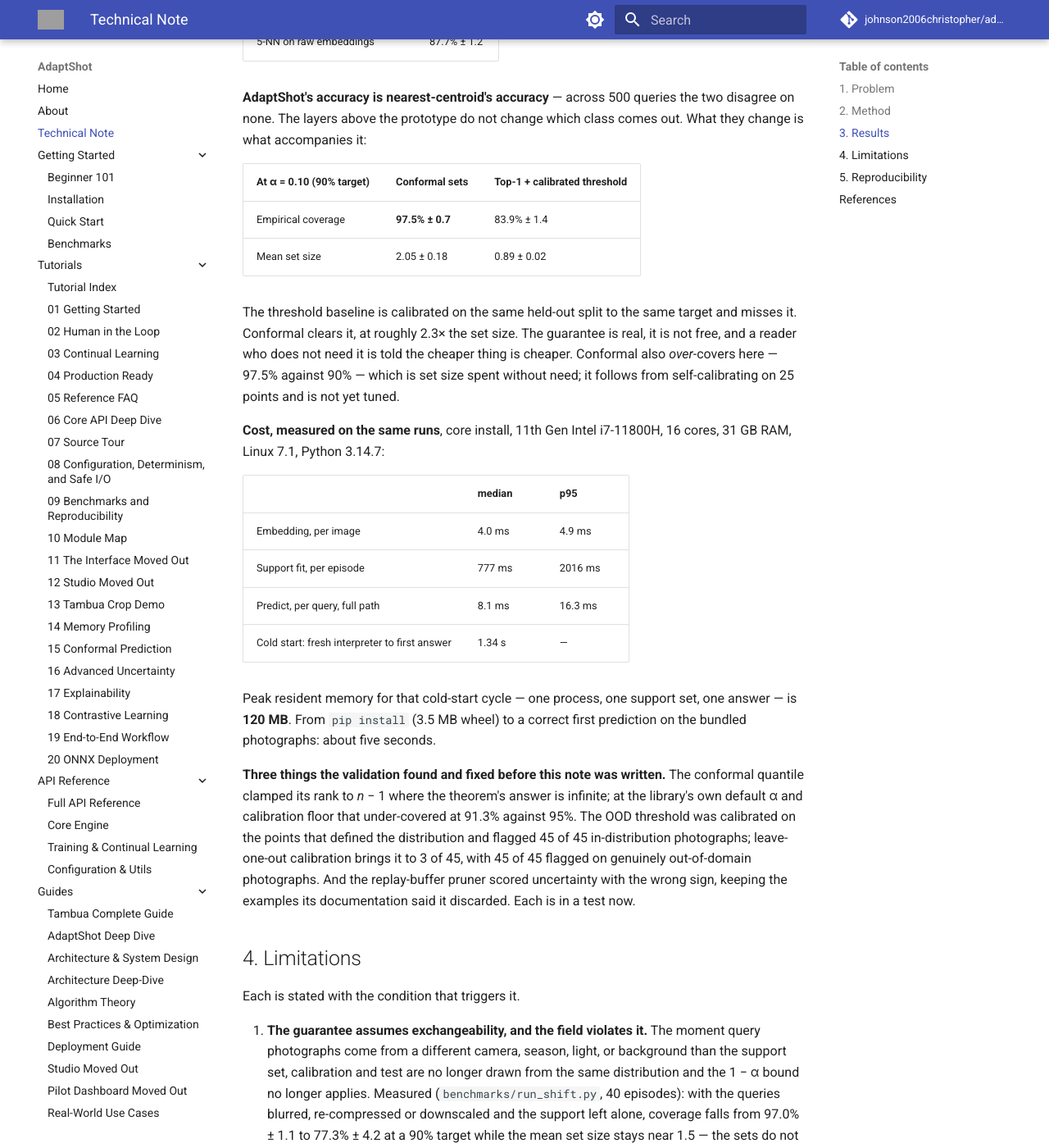
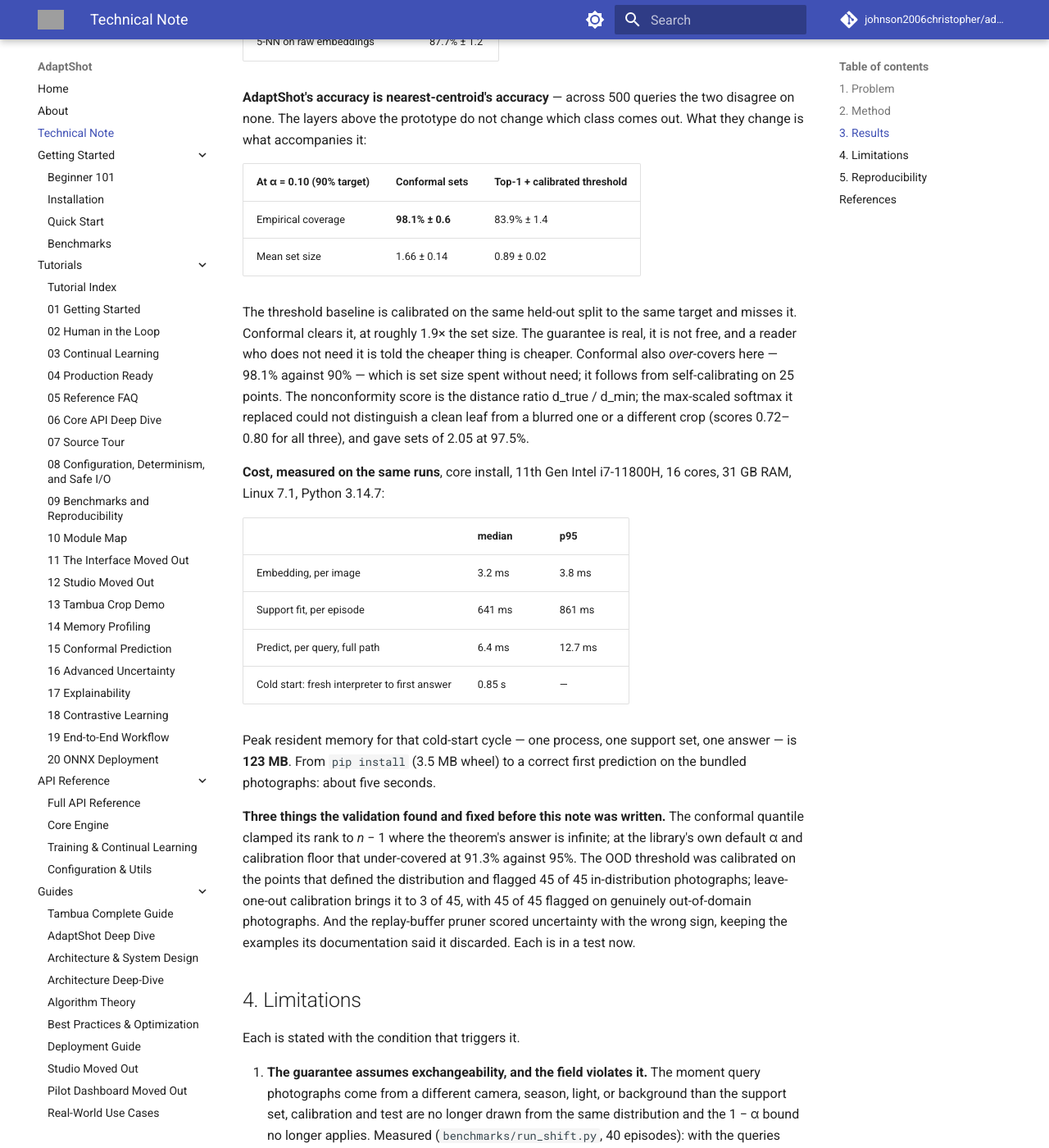
Before and after one commit to johnson2006christopher/adaptshot, an MkDocs documentation site: the page built from docs/technical-note.md, in a window 1280 px wide and 1400 px high, scrolled down 1701 px. Shown: the whole window at 82% size. Built offline with MkDocs 1.6.1 and Material for MkDocs 9.7.7, drawn with Linux system fonts in a browser that asks for light colours; comment, search, counter and statistics services are not loaded; grey boxes are pictures that could not be loaded.

Commit message:
fix: score nonconformity as a distance ratio; the max-scaled softmax could not tell anything apart (#86)
The nonconformity score divided every distance by the row's maximum before a
five-way softmax, so every logit sat in [-1, 0] and the softmax was nearly
uniform. Measured on a real episode, the score for a clean photograph was
0.772, for the same photograph blurred 0.785, for a leaf of a crop the model
had never seen 0.757. A score that cannot tell those apart cannot widen a
prediction set when it should, which is the mechanism behind the silent
failure #29 measured.

The default is now the distance ratio d_true / min(d): 1.0 for the nearest
class, growing with how much worse the true class is. One method,
ConformalEngine.nonconformity, dispatches on score_method, and every caller
-- predict_set, the class-conditional variant, correct(), the leave-one-out
self-calibration and the coverage harness -- goes through it, so calibration
and prediction cannot score differently. They did, for one commit, and the
synthetic harness failed thirteen cells; that is what it is for.

Measured, PlantVillage 5-way 5-shot, 100 episodes, alpha 0.1:

    before   coverage 97.5% +/- 0.7   mean set size 2.05
    after    coverage 98.1% +/- 0.6   mean set size 1.66

Tighter sets at higher coverage; accuracy unchanged. The synthetic guarantee
harness passes every cell under the new score. Under shift the ratio lets
sets widen -- 1.09 to 1.43 at blur radius 4 on the pilot -- but coverage
there stays far below target: that is exchangeability breaking, not the
score, and the issue is closed with that finding rather than a claim.

softmax and distance remain available by name. README, the technical note
and the reference carry the new figures; the tracing tests hold them to the
artifact.

```diff
--- a/docs/technical-note.md
+++ b/docs/technical-note.md
@@ -38,21 +38,21 @@
 
 | At α = 0.10 (90% target) | Conformal sets | Top-1 + calibrated threshold |
 |---|---|---|
-| Empirical coverage | **97.5% ± 0.7** | 83.9% ± 1.4 |
-| Mean set size | 2.05 ± 0.18 | 0.89 ± 0.02 |
+| Empirical coverage | **98.1% ± 0.6** | 83.9% ± 1.4 |
+| Mean set size | 1.66 ± 0.14 | 0.89 ± 0.02 |
 
-The threshold baseline is calibrated on the same held-out split to the same target and misses it. Conformal clears it, at roughly 2.3× the set size. The guarantee is real, it is not free, and a reader who does not need it is told the cheaper thing is cheaper. Conformal also *over*-covers here — 97.5% against 90% — which is set size spent without need; it follows from self-calibrating on 25 points and is not yet tuned.
+The threshold baseline is calibrated on the same held-out split to the same target and misses it. Conformal clears it, at roughly 1.9× the set size. The guarantee is real, it is not free, and a reader who does not need it is told the cheaper thing is cheaper. Conformal also *over*-covers here — 98.1% against 90% — which is set size spent without need; it follows from self-calibrating on 25 points. The nonconformity score is the distance ratio d_true / d_min; the max-scaled softmax it replaced could not distinguish a clean leaf from a blurred one or a different crop (scores 0.72–0.80 for all three), and gave sets of 2.05 at 97.5%.
 
 **Cost, measured on the same runs**, core install, 11th Gen Intel i7-11800H, 16 cores, 31 GB RAM, Linux 7.1, Python 3.14.7:
 
 | | median | p95 |
 |---|---|---|
-| Embedding, per image | 4.0 ms | 4.9 ms |
-| Support fit, per episode | 777 ms | 2016 ms |
-| Predict, per query, full path | 8.1 ms | 16.3 ms |
-| Cold start: fresh interpreter to first answer | 1.34 s | — |
+| Embedding, per image | 3.2 ms | 3.8 ms |
+| Support fit, per episode | 641 ms | 861 ms |
+| Predict, per query, full path | 6.4 ms | 12.7 ms |
+| Cold start: fresh interpreter to first answer | 0.85 s | — |
 
-Peak resident memory for that cold-start cycle — one process, one support set, one answer — is **120 MB**. From `pip install` (3.5 MB wheel) to a correct first prediction on the bundled photographs: about five seconds.
+Peak resident memory for that cold-start cycle — one process, one support set, one answer — is **123 MB**. From `pip install` (3.5 MB wheel) to a correct first prediction on the bundled photographs: about five seconds.
 
 **Three things the validation found and fixed before this note was written.** The conformal quantile clamped its rank to *n* − 1 where the theorem's answer is infinite; at the library's own default α and calibration floor that under-covered at 91.3% against 95%. The OOD threshold was calibrated on the points that defined the distribution and flagged 45 of 45 in-distribution photographs; leave-one-out calibration brings it to 3 of 45, with 45 of 45 flagged on genuinely out-of-domain photographs. And the replay-buffer pruner scored uncertainty with the wrong sign, keeping the examples its documentation said it discarded. Each is in a test now.
 
```
Also changed, not shown: README.md (+13 -12 lines), docs/api/reference.md (+2 -2 lines), 4 other files.
